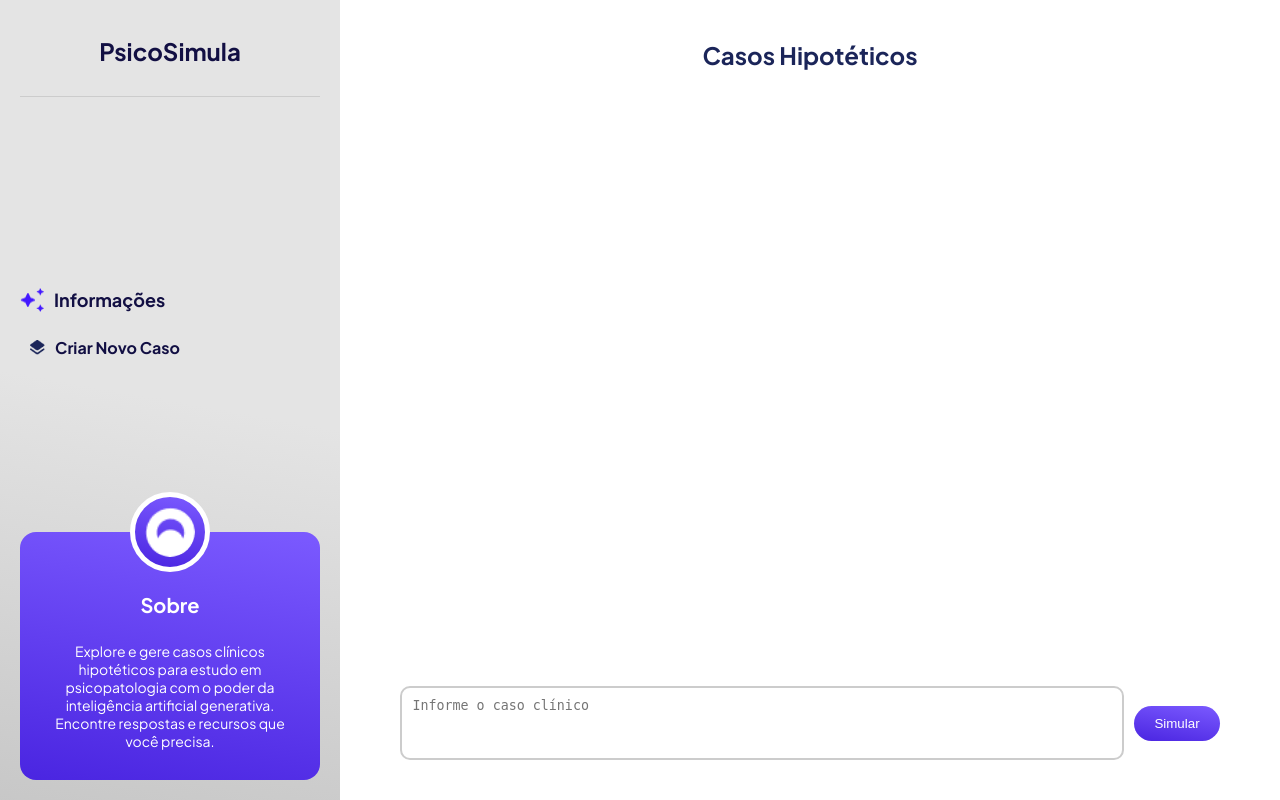
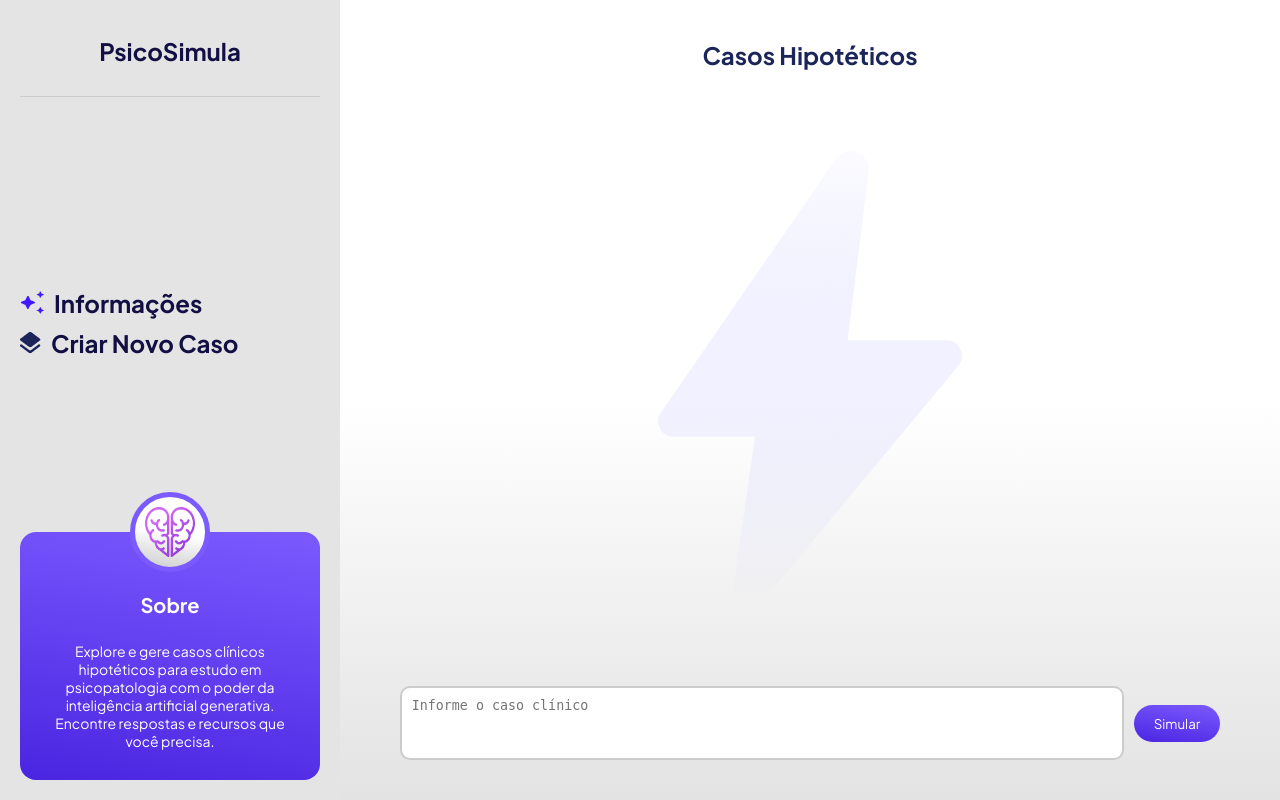
Before and after one commit to HadesKerbecs/TCC, a Django app: page /ferramentaweb/ in a window 1280 px wide. Run offline with Django 5.2, Linux system fonts and the light colour scheme.

Commit message:
Commit10

```diff
--- a/tcc/ferramentaweb/static/ferramentasweb/styles.css
+++ b/tcc/ferramentaweb/static/ferramentasweb/styles.css
@@ -1,25 +1,29 @@
-body { /*corpo*/
+/* Estilos gerais */
+body { /* Corpo da página */
     margin: 0;
     font-family: 'Plus Jakarta Sans', Arial, sans-serif;
+    height: 100vh;
+    background: linear-gradient(to bottom, #ffffff 50%, #727272 300%);
     display: flex;
-    height: 100vh;
 }
 
-.container { /*Organizar o espaçamento*/
+.container { /* Organizar o espaçamento */
     display: flex;
     width: 100%;
 }
 
-.sidebar { /*ContainerLateral*/
-    background: linear-gradient(190deg, #E4E4E4 50%, #727272 250%);
+.sidebar { /* Container lateral */
+    background: #E4E4E4;
     padding: 20px;
     width: 300px;
     display: flex;
     flex-direction: column;
     justify-content: space-between;
+    position: relative;
+    z-index: 1;
 }
 
-.sidebar h1 { /*PsicoSimula*/
+.sidebar h1 { /* Título PsicoSimula */
     color: #120F43;
     font-size: 24px;
     text-align: center;
@@ -29,43 +33,31 @@ body { /*corpo*/
     font-weight: bold;
 }
 
-.menu-item { /*Item do menu com ícone*/
+.menu-item, .menu-item2 { /* Item do menu com ícone */
     display: flex;
     align-items: center;
     margin: 10px 0;
 }
 
-.menu-item img { /*Estilo da imagem do ícone*/
-    width: 24px;
-    height: 24px;
+.menu-item img, .menu-item2 img { /* Estilo da imagem do ícone */
     margin-right: 10px;
 }
 
-.menu-item2 { /*Item do menu com ícone*/
-    display: flex;
-    align-items: center;
-    margin: 15px 0 0 10px;
-}
-
-.menu-item2 img { /*Estilo da imagem do ícone*/
-    width: 15px;
-    height: 15px;
-    margin-right: 10px;
-}
-
-.menu h2 { /*Informações*/
+.menu h2, .menu2 h2 { /* Texto dos itens do menu */
     color: #120F43;
-    font-size: 18px;
     margin: 0;
 }
 
-.menu2 h2 { /*NovosCasos*/
-    color: #120F43 ;
-    font-size: 16px;
-    margin: 10px 0;
+.menu-link { /* Link do menu */
+    text-decoration: none;
+    color: #120F43;
 }
 
-.about { /*Sobre*/
+.menu-link:hover { /* Efeito de hover no link do menu */
+    text-decoration: underline;
+}
+
+.about { /* Seção Sobre */
     background: linear-gradient(190deg, #7B5AFF, #4A25E1);
     color: white;
     padding: 60px 20px 30px 20px;
@@ -79,114 +71,120 @@ body { /*corpo*/
     top: -40px;
     left: 50%;
     transform: translateX(-50%);
-    display: flex;
-    justify-content: center;
-    align-items: center;
     width: 70px;
     height: 70px;
     border-radius: 50%;
-    background: linear-gradient(190deg, #7B5AFF, #4A25E1);
-    border: 5px solid white;
-    margin: 0 auto 20px auto;
+    background: linear-gradient(190deg, white 50%, #CCCCCC 100%);
+    border: 5px solid #7B5AFF;
+    display: flex;
+    align-items: center;
+    justify-content: center;
 }
 
-.about .circle img {
+.about .circle img { /* Imagem no círculo */
     width: 50px;
     height: 50px;
-    border-radius: 50%;
 }
 
-.about h3 { /*Espaçamento entre NovosCasos e Sobre*/
+.about h3 { /* Título da seção Sobre */
     margin: 0 0 10px 0;
     font-size: 20px;
 }
 
-.about p { /*Encolhendo Tamanho NovosCasos e Sobre*/
+.about p { /* Texto da seção Sobre */
     margin: 25px 0 0 0;
     font-size: 14px;
 }
 
-.main-content { /*Espaço de escrever o texto*/
+.main-content { /* Espaço de escrever o texto */
     flex: 1;
     display: flex;
     flex-direction: column;
     align-items: center;
     justify-content: space-between;
-    background-color: #FFFFFF;
+    background-color: transparent;
     padding: 20px;
+    position: relative;
+    z-index: 0;
 }
 
-.main-content h2 { /*CasosHipoteticos Titulo*/
+.main-content h2 { /* Título Casos Hipotéticos */
     color: #1B2559;
     font-size: 24px;
     font-weight: bold;
     margin-bottom: auto;
 }
 
-.input-container { /*Espaçamento do Titulo CasosHipoteticos*/
+.input-container { /* Container do input e botão */
     display: flex;
     align-items: center;
     margin-top: auto;
     margin-bottom: 20px;
 }
 
-.input-container textarea { /*Borda do TextField*/
+.input-container textarea { /* Campo de texto */
     width: 700px;
     padding: 10px;
     border: 2px solid #CCCCCC;
     border-radius: 10px;
     margin-right: 10px;
-    resize: none; /* Permite redimensionamento vertical */
-    min-height: 50px; /* Altura mínima */
-    max-height: 200px; /* Altura máxima */
+    resize: none;
+    min-height: 50px;
+    max-height: 200px;
 }
 
-.input-container button { /*Botão Simular*/
+.input-container button { /* Botão Simular */
     padding: 10px 20px;
     background: linear-gradient(190deg, #7B5AFF, #4A25E1);
     color: white;
     border: none;
     border-radius: 45px;
     cursor: pointer;
+    font-family: 'Plus Jakarta Sans', Arial, sans-serif;
+    transition: background-color 0.3s ease; /* Transição suave */
 }
 
-.input-container button:hover { /*Passar Mouse no Botão*/
+.input-container button:hover { /* Efeito ao passar o mouse no botão */
     background-color: #4500B5;
 }
 
-@media (max-width: 768px) { /*Responsividade*/
-    .container {
+.input-container button:active { /* Efeito ao clicar no botão */
+    background-color: #2E007A;
+}
+
+@media (max-width: 768px) { /* Responsividade */
+    .container { /* Ajuste de layout para dispositivos menores */
         flex-direction: column;
     }
 
-    .sidebar {
+    .sidebar { /* Ajuste de layout para a sidebar */
         width: 100%;
         flex-direction: row;
         justify-content: space-between;
         align-items: center;
     }
 
-    .about {
+    .about { /* Ajuste de layout para a seção Sobre */
         flex: 1;
         margin-left: 20px;
     }
 
-    .main-content {
+    .main-content { /* Ajuste de layout para o conteúdo principal */
         width: 100%;
         padding: 10px;
     }
 
-    .input-container {
+    .input-container { /* Ajuste de layout para o container de input */
         flex-direction: column;
         align-items: stretch;
     }
 
-    .input-container textarea {
+    .input-container textarea { /* Ajuste de layout para o campo de texto */
         width: 100%;
         margin-bottom: 10px;
     }
 
-    .input-container button {
+    .input-container button { /* Ajuste de layout para o botão */
         width: 100%;
     }
 }
--- a/tcc/ferramentaweb/templates/ferramentaweb/index.html
+++ b/tcc/ferramentaweb/templates/ferramentaweb/index.html
@@ -20,13 +20,13 @@
                 <div class="menu2">
                     <div class="menu-item2">
                         <img src="{% static 'ferramentasweb/images/Vector3.png' %}" alt="Ícone Informações">
-                        <h2>Criar Novo Caso</h2>
+                        <h2><a href="#" class="menu-link">Criar Novo Caso</a></h2>
                     </div>
                 </div>
             </div>
             <div class="about">
                 <div class="circle">
-                    <img src="{% static 'ferramentasweb/images/Vector.png' %}" alt="Icon" />
+                    <img src="{% static 'ferramentasweb/images/psicosimula.png' %}" alt="Icon" />
                 </div>
                 <h3>Sobre</h3>
                 <p>Explore e gere casos clínicos hipotéticos para estudo em psicopatologia com o poder da inteligência artificial generativa. Encontre respostas e recursos que você precisa.</p>
@@ -34,6 +34,7 @@
         </div>
         <div class="main-content">
             <h2>Casos Hipotéticos</h2>
+                <img src="{% static 'ferramentasweb/images/Raio.png' %}" alt="Ícone Informações">
             <div class="input-container">
                 <textarea placeholder="Informe o caso clínico"></textarea>
                 <button>Simular</button>
```
Also changed, not shown: tcc/ferramentaweb/static/ferramentasweb/images/Raio.png (renamed from tcc/ferramentaweb/static/ferramentasweb/images/BG Image.png), tcc/ferramentaweb/static/ferramentasweb/images/psicosimula.png (added).
